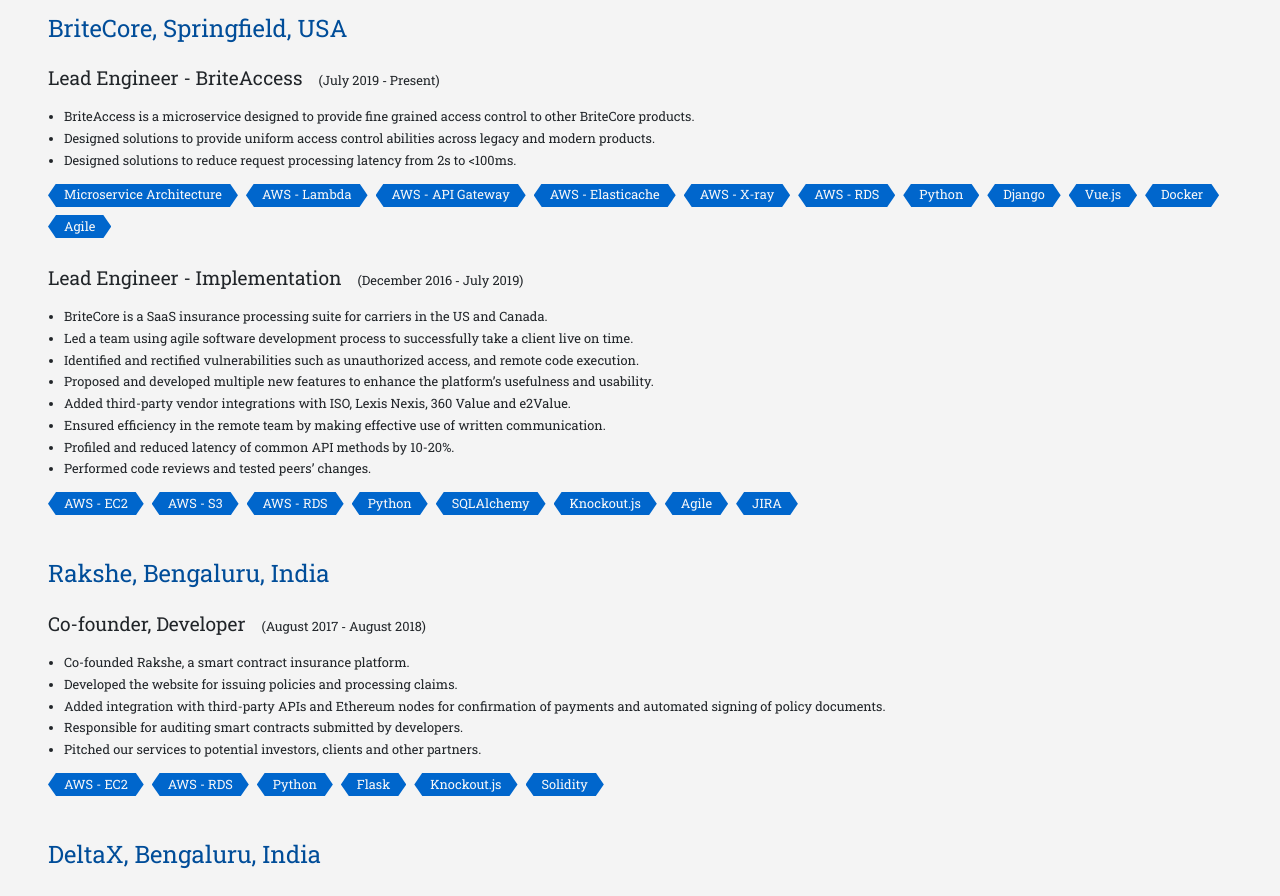
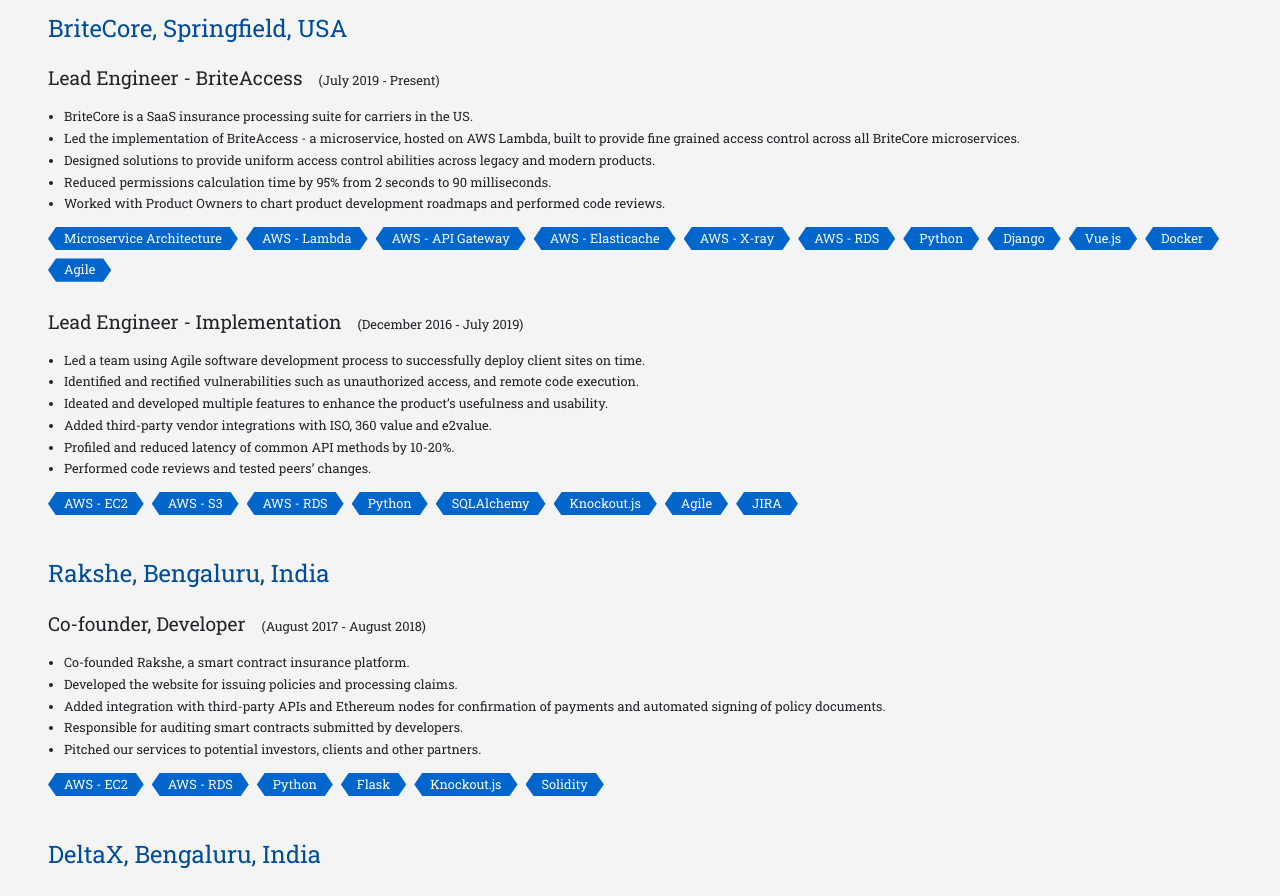
Before and after one commit to rohithpr/me, a Vue app: page / in a window 1280 px wide. Shown: the part 1396-2292 px from the top of the page. Built offline with nearby package versions, Linux system fonts and the light colour scheme; a web font is replaced by a local one.

Commit message:
Update experience points

```diff
--- a/src/components/experience.vue
+++ b/src/components/experience.vue
@@ -92,9 +92,11 @@ export default {
         from: 'July 2019',
         to: 'Present',
         points: [
-          'BriteAccess is a microservice designed to provide fine grained access control to other BriteCore products.',
+          'BriteCore is a SaaS insurance processing suite for carriers in the US.',
+          'Led the implementation of BriteAccess - a microservice, hosted on AWS Lambda, built to provide fine grained access control across all BriteCore microservices.',
           'Designed solutions to provide uniform access control abilities across legacy and modern products.',
-          'Designed solutions to reduce request processing latency from 2s to <100ms.',
+          'Reduced permissions calculation time by 95% from 2 seconds to 90 milliseconds.',
+          'Worked with Product Owners to chart product development roadmaps and performed code reviews.',
         ],
         technologies: [
           'Microservice Architecture',
@@ -109,12 +111,10 @@ export default {
         from: 'December 2016',
         to: 'July 2019',
         points: [
-          'BriteCore is a SaaS insurance processing suite for carriers in the US and Canada.',
-          'Led a team using agile software development process to successfully take a client live on time.',
+          'Led a team using Agile software development process to successfully deploy client sites on time.',
           'Identified and rectified vulnerabilities such as unauthorized access, and remote code execution.',
-          'Proposed and developed multiple new features to enhance the platform’s usefulness and usability.',
-          'Added third-party vendor integrations with ISO, Lexis Nexis, 360 Value and e2Value.',
-          'Ensured efficiency in the remote team by making effective use of written communication.',
+          'Ideated and developed multiple features to enhance the product’s usefulness and usability.',
+          'Added third-party vendor integrations with ISO, 360 value and e2value.',
           'Profiled and reduced latency of common API methods by 10-20%.',
           'Performed code reviews and tested peers’ changes.',
         ],
```
